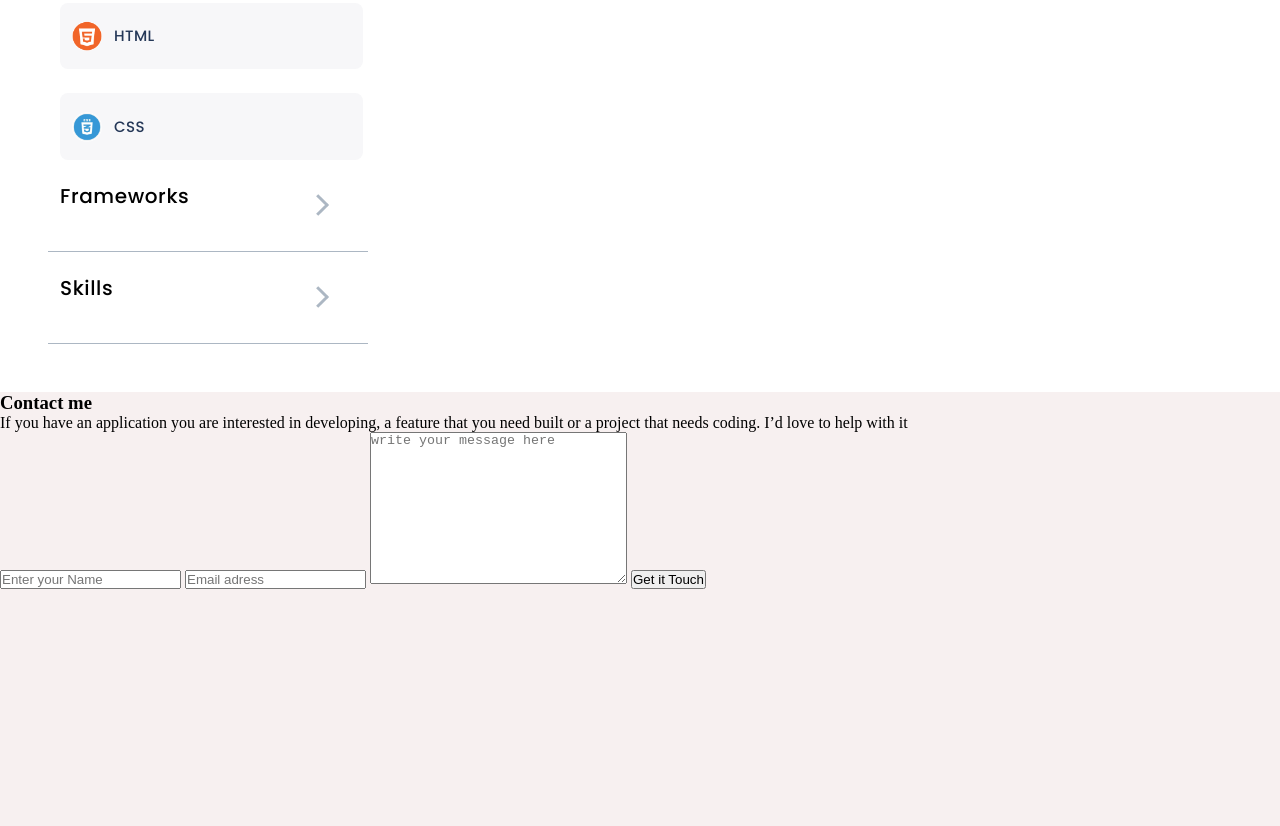
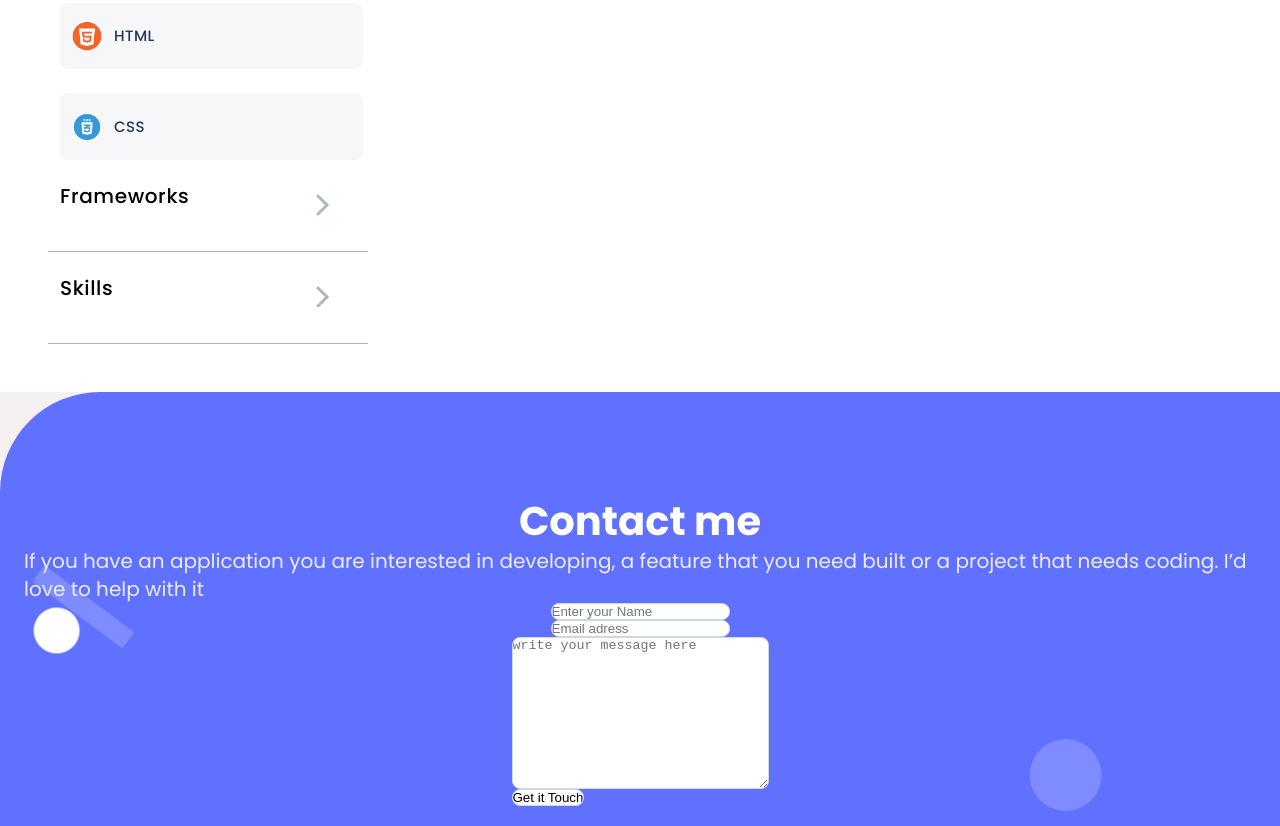
Before and after one commit to addisalemseifu/PortofolioMiddleRep, a plain HTML site: page index.html in a window 1280 px wide. Shown: the part 5576-6402 px from the top of the page. Before the commit the page ends 6165 px from the top, so only its background shows below. Drawn offline with Linux system fonts and the light colour scheme.

Commit message:
Add styling properties to contact form

```diff
--- a/index.html
+++ b/index.html
@@ -161,7 +161,7 @@
         <div class="form__wrapper">
             <h3 class="form__title">Contact me</h3>
             <p class="form__paragraph">If you have an application you are interested in developing, a feature that you need built or a project that needs coding. I’d love to help with it </p>
-            <form>
+            <form class="main__form">
                 <input class="input__space" type="text" placeholder="Enter your Name" maxlength="30">
                 <input class="input__space" type="email" placeholder="Email adress">
                 <textarea class="text__area" name="" id="" cols="30" rows="10" placeholder="write your message here" maxlength="500"></textarea>
--- a/style.css
+++ b/style.css
@@ -708,3 +708,66 @@ body {
 .underline:hover {
   border: 1px solid #396df2;
 }
+
+.forms__page {
+  background-image: url(img/contact__main-back.png);
+  background-position: center;
+  background-size: cover;
+  background-repeat: no-repeat;
+  border-top-left-radius: 100px;
+}
+
+.form__wrapper {
+  background-image: url(img/contact__\ back.png);
+  background-position: center;
+  background-size: cover;
+  background-repeat: no-repeat;
+  margin: 103px 24px 0 24px;
+  display: flex;
+  flex-direction: column;
+  align-items: center;
+  justify-content: center;
+}
+
+.form__title {
+  font-family: 'Poppins', sans-serif;
+  color: #FFFFFF;
+  font-style: normal;
+  font-size: 40px;
+  line-height: 52px;
+}
+
+.form__paragraph {
+  font-family: 'Poppins', sans-serif;
+  font-size: 20px;
+  font-style: normal;
+  line-height: 28px;
+  color: #EBEBFF;
+}
+
+.main__form {
+  display: flex;
+  flex-direction: column;
+  margin-bottom: 20px;
+  justify-content: center;
+  align-items: center;
+}
+
+.input__space {
+  background: #FFFFFF;
+  border: 1px solid #CFD8DC;
+  border-radius: 8px;
+}
+
+.text__area {
+  background: #FFFFFF;
+  border: 1px solid #CFD8DC;
+  border-radius: 8px;
+}
+
+.input__btn {
+  background: #FFFFFF;
+  border: 1px solid #CFD8DC;
+  border-radius: 8px;
+  align-self: flex-start;
+}
```
